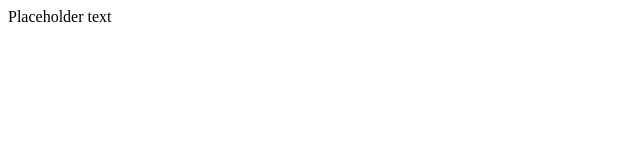
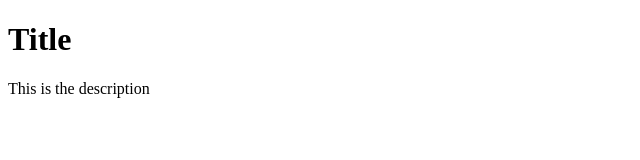
Before and after one commit to Paeniche/FCC-Survey-Form, a plain HTML site: page index.html in a window 1280 px wide. Shown: the whole page, without its empty margins (0-640 px from the left). Drawn offline with Linux system fonts and the light colour scheme.

Commit message:
Add basic html elements

```diff
--- a/index.html
+++ b/index.html
@@ -1,13 +1,15 @@
 <!DOCTYPE html>
 <html lang="en">
     <head>
-        <title id="title">This is a title</title>
+        <title id="title">Feedback</title>
         <meta charset="utf-8">
         <meta name="author" content="Brett Harris">
-
+        <link rel="stylesheet" href="main.css">
     </head>
 
     <body>
-    Placeholder text
+        <h1 id="title">Title</h1>
+        <p id="description">This is the description</p>
+        <form action="" id="survey-form"></form>
     </body>
 </html>
```
